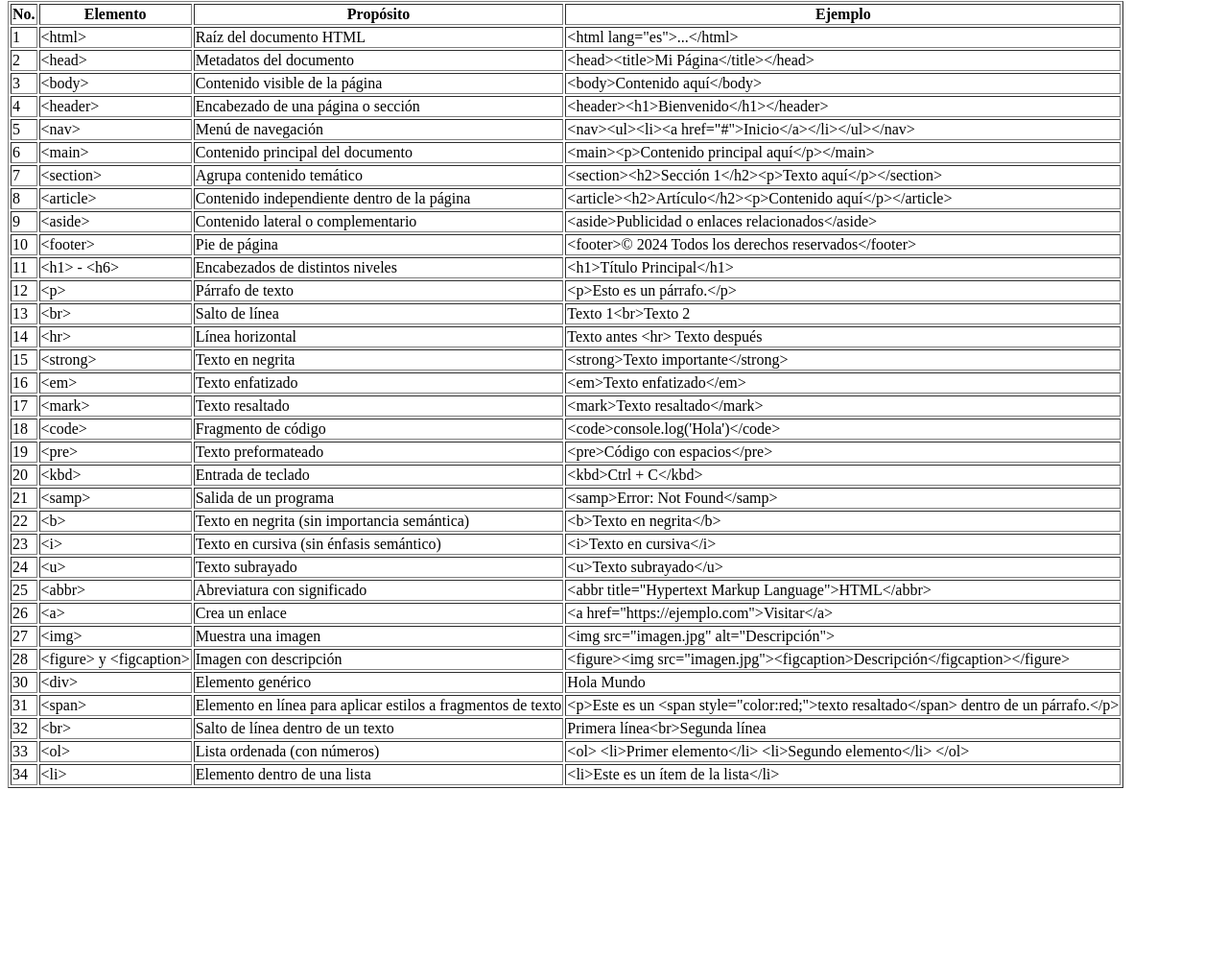
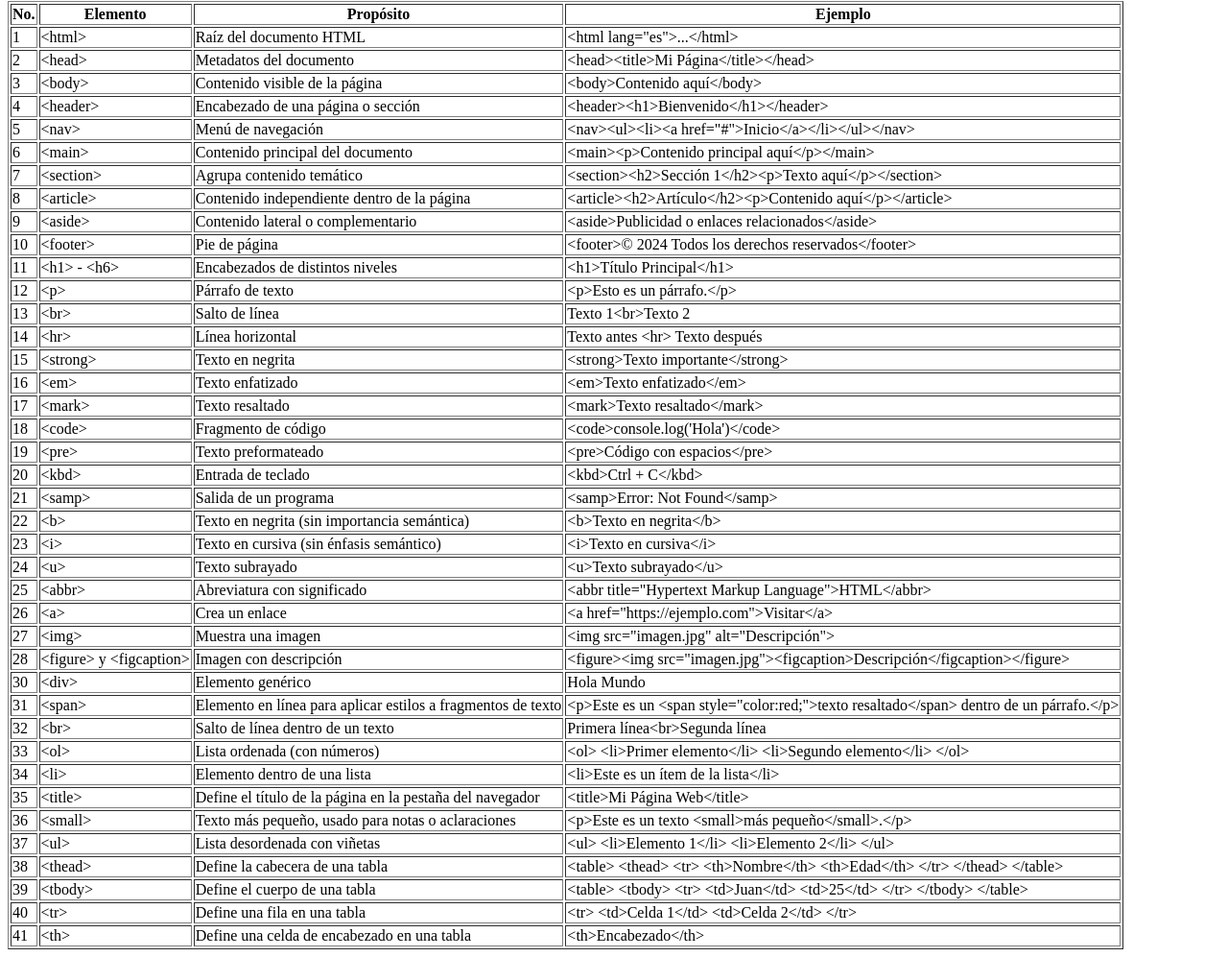
Before and after one commit to FernandoNB06/tareaLunesTecWeb, a plain HTML site: page index.html in a window 1280 px wide. Shown: the part 285-1282 px from the top of the page at 96% size. Before the commit the page ends 1114 px from the top, so only its background shows below. Drawn offline with Linux system fonts and the light colour scheme.

Commit message:
tercer commit

```diff
--- a/index.html
+++ b/index.html
@@ -242,6 +242,79 @@
                         <td>Elemento dentro de una lista</td>
                         <td>&lt;li&gt;Este es un ítem de la lista&lt;/li&gt;</td>
                     </tr>
+                    <tr>
+                        <td>35</td>
+                        <td>&lt;title&gt;</td>
+                        <td>Define el título de la página en la pestaña del navegador</td>
+                        <td>&lt;title&gt;Mi Página Web&lt;/title&gt;</td>
+                    </tr>
+                    <tr>
+                        <td>36</td>
+                        <td>&lt;small&gt;</td>
+                        <td>Texto más pequeño, usado para notas o aclaraciones</td>
+                        <td>&lt;p&gt;Este es un texto &lt;small&gt;más pequeño&lt;/small&gt;.&lt;/p&gt;</td>
+                    </tr>
+                    <tr>
+                        <td>37</td>
+                        <td>&lt;ul&gt;</td>
+                        <td>Lista desordenada con viñetas</td>
+                        <td>
+                            &lt;ul&gt;
+                                &lt;li&gt;Elemento 1&lt;/li&gt;
+                                &lt;li&gt;Elemento 2&lt;/li&gt;
+                            &lt;/ul&gt;
+                        </td>
+                    </tr>
+                    <tr>
+                        <td>38</td>
+                        <td>&lt;thead&gt;</td>
+                        <td>Define la cabecera de una tabla</td>
+                        <td>
+                            &lt;table&gt;
+                                &lt;thead&gt;
+                                    &lt;tr&gt;
+                                        &lt;th&gt;Nombre&lt;/th&gt;
+                                        &lt;th&gt;Edad&lt;/th&gt;
+                                    &lt;/tr&gt;
+                                &lt;/thead&gt;
+                            &lt;/table&gt;
+                        </td>
+                    </tr>
+                    <tr>
+                        <td>39</td>
+                        <td>&lt;tbody&gt;</td>
+                        <td>Define el cuerpo de una tabla</td>
+                        <td>
+                            &lt;table&gt;
+                                &lt;tbody&gt;
+                                    &lt;tr&gt;
+                                        &lt;td&gt;Juan&lt;/td&gt;
+                                        &lt;td&gt;25&lt;/td&gt;
+                                    &lt;/tr&gt;
+                                &lt;/tbody&gt;
+                            &lt;/table&gt;
+                        </td>
+                    </tr>
+                    <tr>
+                        <td>40</td>
+                        <td>&lt;tr&gt;</td>
+                        <td>Define una fila en una tabla</td>
+                        <td>
+                            &lt;tr&gt;
+                                &lt;td&gt;Celda 1&lt;/td&gt;
+                                &lt;td&gt;Celda 2&lt;/td&gt;
+                            &lt;/tr&gt;
+                        </td>
+                    </tr>
+                    <tr>
+                        <td>41</td>
+                        <td>&lt;th&gt;</td>
+                        <td>Define una celda de encabezado en una tabla</td>
+                        <td>
+                            &lt;th&gt;Encabezado&lt;/th&gt;
+                        </td>
+                    </tr>
+
 
                 </tbody>
             </table>
```
